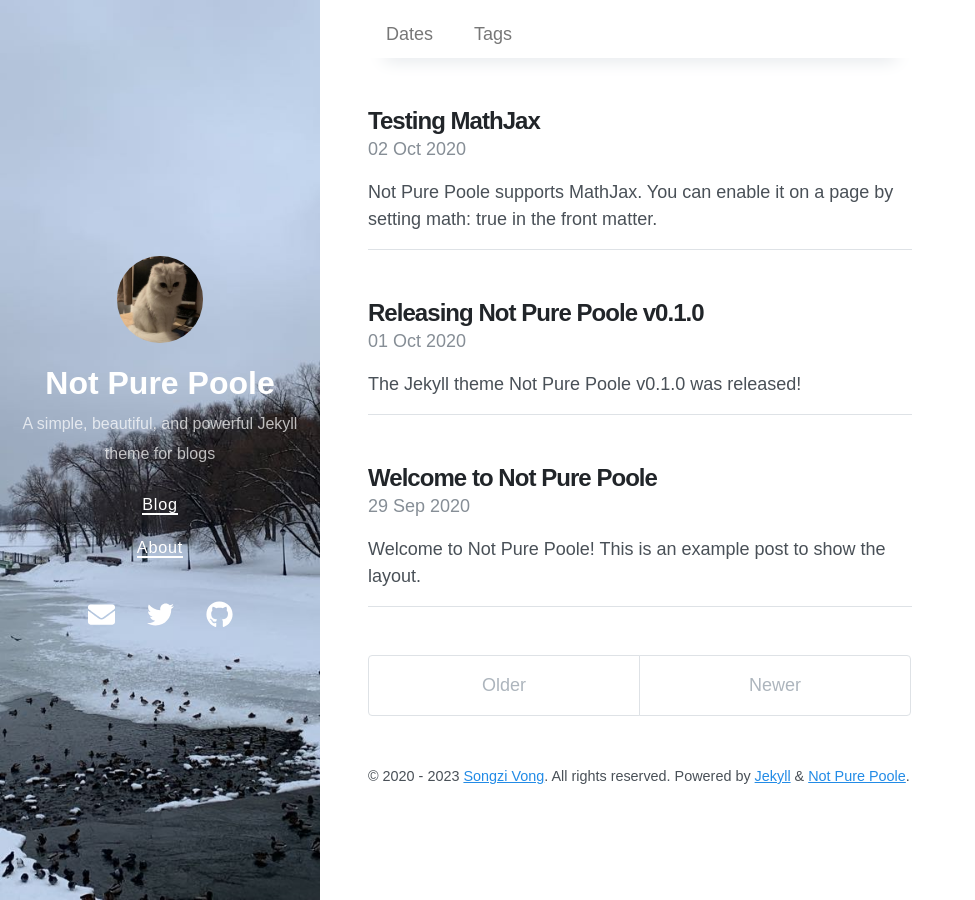
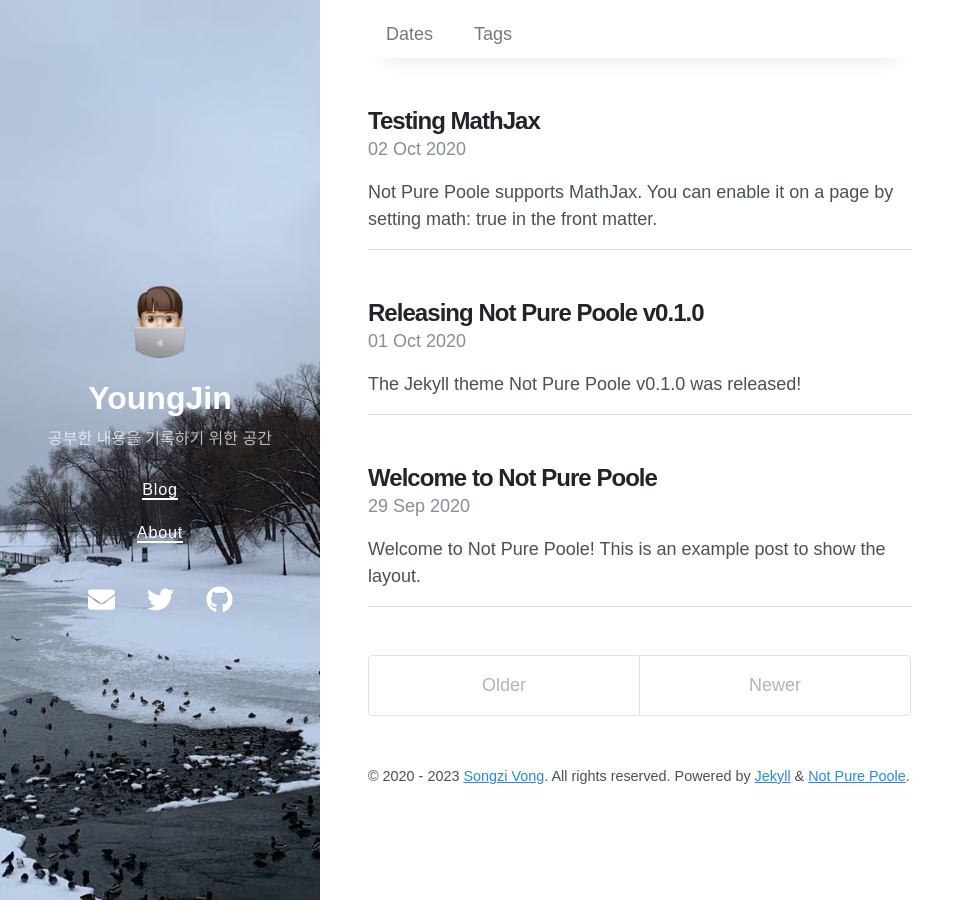
Before and after one commit to parkyoungjiin/parkyoungjiin.github.io, a Jekyll site: the page built from index.html, in a window 1280 px wide. Shown: the whole page, without its empty margins (0-975 px from the left). Built offline with Jekyll 4.4.1, drawn with Linux system fonts in a browser that asks for light colours; nearby versions of some CDN libraries; the list of posts is cut into pages by our own code.

Commit message:
이미지, 타이틀 변경

```diff
--- a/_config.yml
+++ b/_config.yml
@@ -1,8 +1,8 @@
 # Setup
-title: Not Pure Poole
-description: A simple, beautiful, and powerful Jekyll theme for blogs
-url: https://vszhub.github.io
-avatar: /avatar.jpeg
+title: YoungJin
+description: 공부한 내용을 기록하기 위한 공간
+url: https://parkyoungjiin.github.io/
+avatar: /title.png
 paginate: 5
 permalink: pretty
 cover_image: /bg.jpeg
@@ -33,10 +33,10 @@ twitter:
   card: summary
 logo: logo.png
 social:
-  name: Songzi Vong
+  name: Youngjin Park
   links:
     - https://twitter.com/vszhub
-    - https://github.com/vszhub
+    - https://parkyoungjiin.github.io/
 google_site_verification: xxxxx
 lang: en
 
```
Also changed, not shown: title.png (added), 1 other file.
